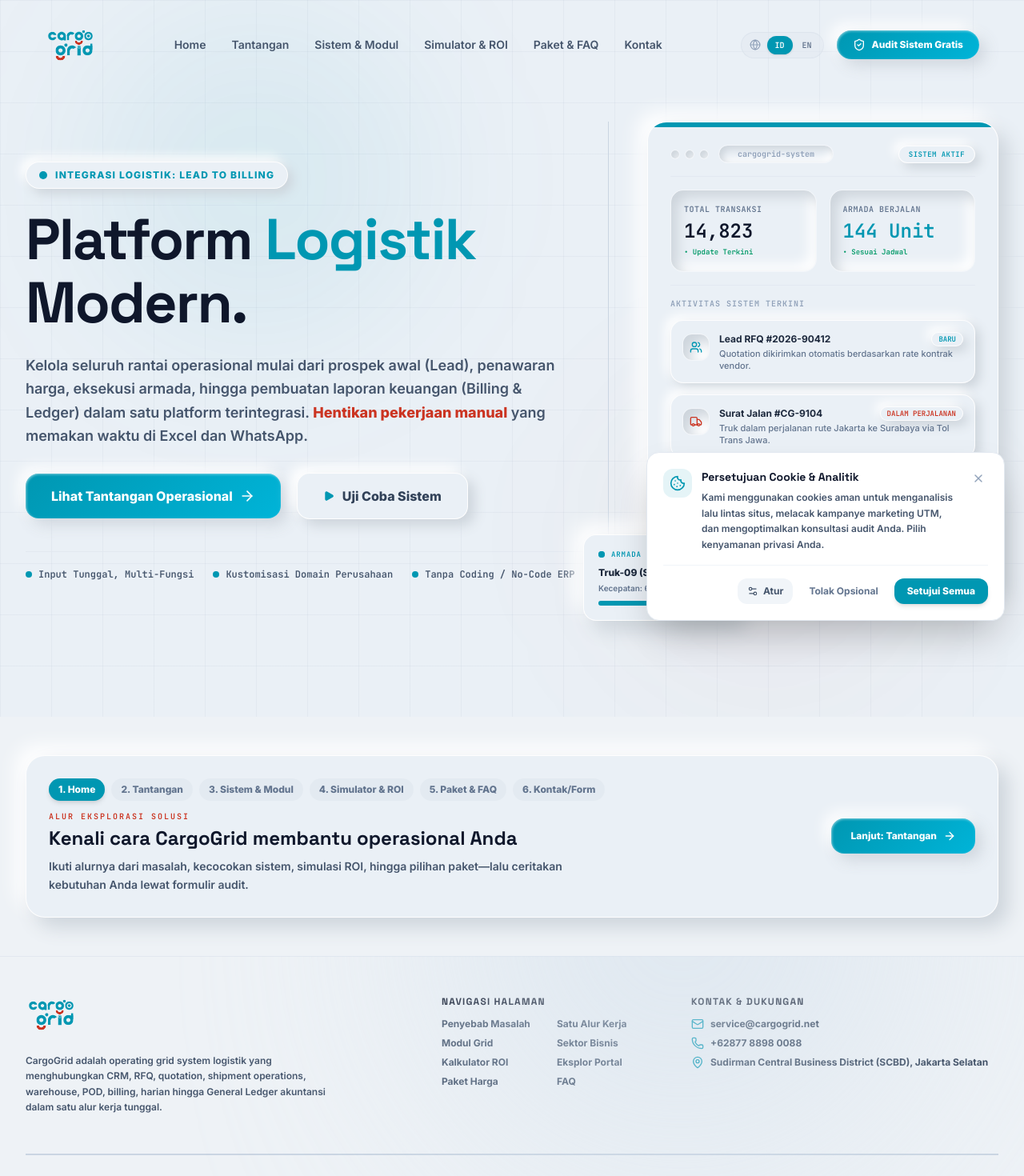
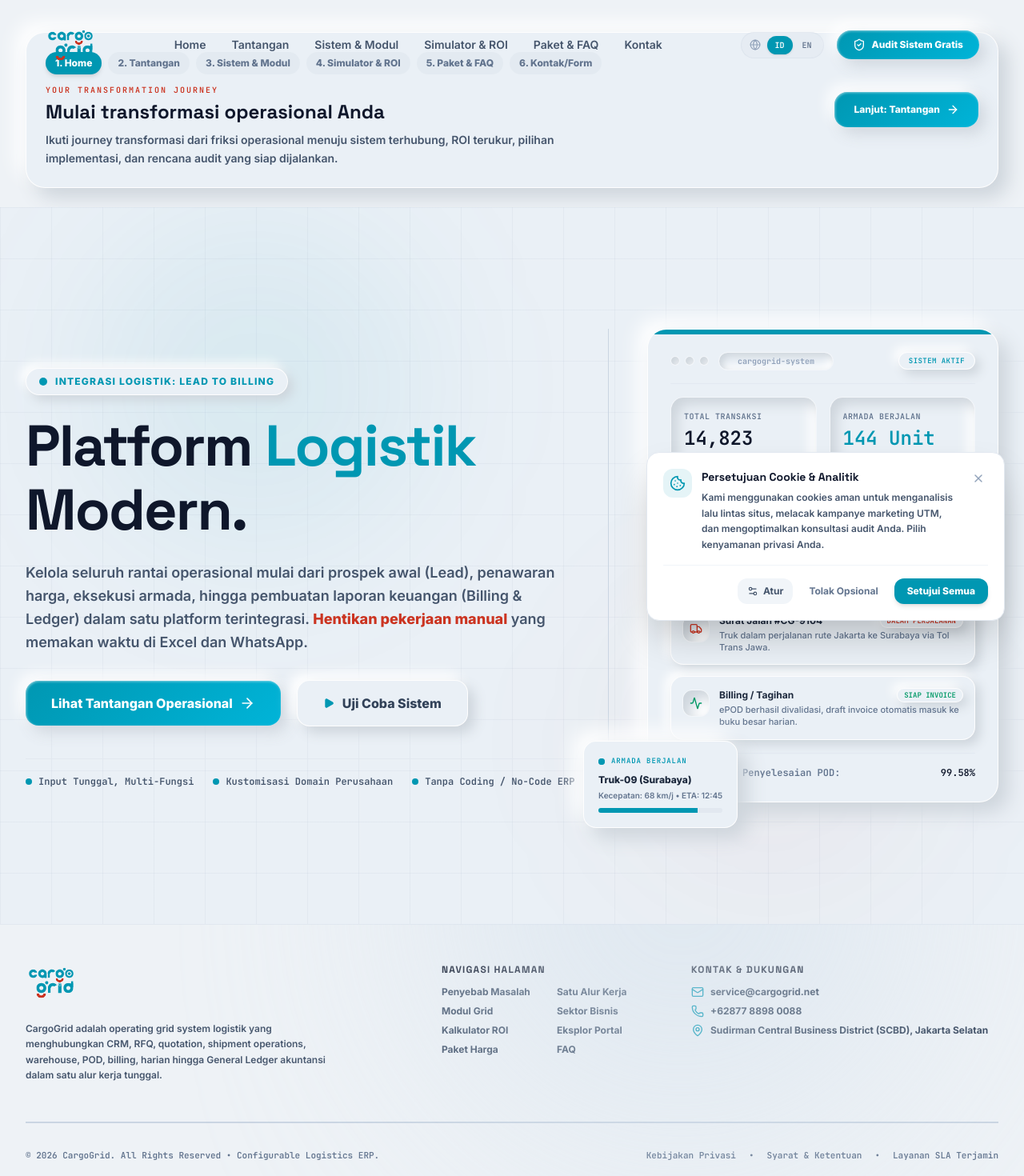
Before and after one commit to assujiar/cargogrid.net, a Next.js app: page / in a window 1280 px wide. Shown: the top 1470 px of the page at 80% size. Built offline with nearby package versions, Linux system fonts and the light colour scheme.

Commit message:
Move journey nav to top and update copy

```diff
--- a/src/App.tsx
+++ b/src/App.tsx
@@ -236,6 +236,8 @@
           className={`flex-1 relative z-10 ${view === 'landing' ? '' : 'pt-28 sm:pt-32 md:pt-36'}`}
           id={`${view}-page-main-flow`}
         >
+          <JourneyStepNav view={view} lang={lang} />
+
           {view === 'landing' && <HeroSection lang={lang} />}
 
           {view === 'challenges' && (
@@ -285,8 +287,6 @@
               <LeadCaptureForm lang={lang} />
             </div>
           )}
-
-          <JourneyStepNav view={view} lang={lang} />
         </main>
       )}
 
--- a/src/components/DetailedQuestionnaire.tsx
+++ b/src/components/DetailedQuestionnaire.tsx
@@ -117,8 +117,8 @@
   useEffect(() => {
     if (inquiryId) {
       const loadQuestionnaire = async () => {
-      const q = await getQuestionnaireByInquiryId(inquiryId);
-      if (q) {
+        const q = await getQuestionnaireByInquiryId(inquiryId);
+        if (q) {
         setCargoTypes(q.cargoTypes || []);
         setPrimaryRoutes(q.primaryRoutes || "");
         setFleetSize(q.fleetSize || "");
--- a/src/components/JourneyStepNav.tsx
+++ b/src/components/JourneyStepNav.tsx
@@ -14,48 +14,48 @@
     href: "#",
     labelId: "Home",
     labelEn: "Home",
-    titleId: "Kenali cara CargoGrid membantu operasional Anda",
-    titleEn: "See how CargoGrid supports your operations",
+    titleId: "Mulai transformasi operasional Anda",
+    titleEn: "Start transforming your operations",
   },
   {
     view: "challenges",
     href: "#challenges",
     labelId: "Tantangan",
     labelEn: "Challenges",
-    titleId: "Temukan titik masalah operasional",
-    titleEn: "Identify operational bottlenecks",
+    titleId: "Petakan hambatan yang menahan pertumbuhan",
+    titleEn: "Map the bottlenecks holding growth back",
   },
   {
     view: "system",
     href: "#system",
     labelId: "Sistem & Modul",
     labelEn: "System & Modules",
-    titleId: "Lihat alur sistem yang saling terhubung",
-    titleEn: "See the connected system workflow",
+    titleId: "Bangun operating system yang saling terhubung",
+    titleEn: "Build a connected operating system",
   },
   {
     view: "simulator",
     href: "#simulator",
     labelId: "Simulator & ROI",
     labelEn: "Simulator & ROI",
-    titleId: "Hitung dampak dan potensi ROI",
-    titleEn: "Calculate impact and ROI potential",
+    titleId: "Ukur dampak dan potensi ROI",
+    titleEn: "Measure impact and ROI potential",
   },
   {
     view: "plans",
     href: "#plans",
     labelId: "Paket & FAQ",
     labelEn: "Plans & FAQ",
-    titleId: "Bandingkan paket dan cek jawaban umum",
-    titleEn: "Compare plans and review common answers",
+    titleId: "Pilih jalur implementasi yang tepat",
+    titleEn: "Choose the right implementation path",
   },
   {
     view: "contact",
     href: "#contact",
     labelId: "Kontak/Form",
     labelEn: "Contact/Form",
-    titleId: "Ceritakan kebutuhan Anda lewat formulir audit",
-    titleEn: "Share your needs through the audit form",
+    titleId: "Mulai audit dan rencana transformasi",
+    titleEn: "Start your audit and transformation plan",
   },
 ] as const;
 
@@ -67,8 +67,8 @@
   const nextStep = activeIndex < journeySteps.length - 1 ? journeySteps[activeIndex + 1] : undefined;
 
   return (
-    <section className="relative bg-[#eef2f6] px-4 sm:px-6 lg:px-8 py-10 sm:py-12" id="journey-step-navigation">
-      <div className="max-w-7xl mx-auto nm-emboss bg-white/45 rounded-3xl p-5 sm:p-7 border-0">
+    <section className="relative bg-[#eef2f6] px-4 sm:px-6 lg:px-8 pt-8 sm:pt-10 pb-4 sm:pb-6" id="journey-step-navigation">
+      <div className="max-w-7xl mx-auto nm-emboss bg-white/55 rounded-3xl p-5 sm:p-6 border-0">
         <div className="flex flex-col lg:flex-row lg:items-center justify-between gap-6">
           <div className="space-y-3 text-left">
             <div className="flex flex-wrap items-center gap-2">
@@ -97,15 +97,15 @@
 
             <div>
               <p className="text-[10px] font-mono font-black uppercase tracking-[0.2em] text-brand-orange">
-                {isEn ? "Solution exploration path" : "Alur eksplorasi solusi"}
+                Your Transformation Journey
               </p>
               <h2 className="font-display font-black text-xl sm:text-2xl text-slate-900 mt-1">
                 {isEn ? currentStep.titleEn : currentStep.titleId}
               </h2>
               <p className="text-xs sm:text-sm text-slate-600 font-semibold mt-2 max-w-2xl leading-relaxed">
                 {isEn
-                  ? "Move through these pages in order to understand the problem, see the system fit, estimate ROI, compare options, and then share your needs with our team."
-                  : "Ikuti alurnya dari masalah, kecocokan sistem, simulasi ROI, hingga pilihan paket—lalu ceritakan kebutuhan Anda lewat formulir audit."}
+                  ? "Follow the transformation journey from operational friction to connected systems, measurable ROI, implementation options, and an audit-ready action plan."
+                  : "Ikuti journey transformasi dari friksi operasional menuju sistem terhubung, ROI terukur, pilihan implementasi, dan rencana audit yang siap dijalankan."}
               </p>
             </div>
           </div>
```
Also changed, not shown: src/components/SuperAdminPortal.tsx (indentation only).
